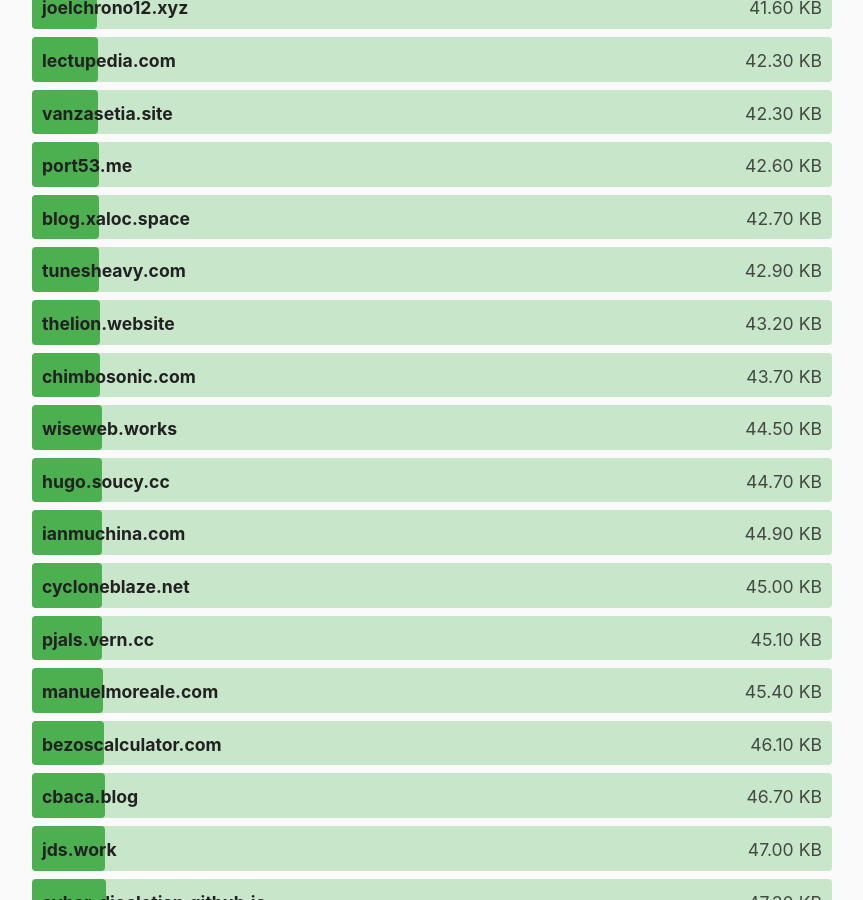
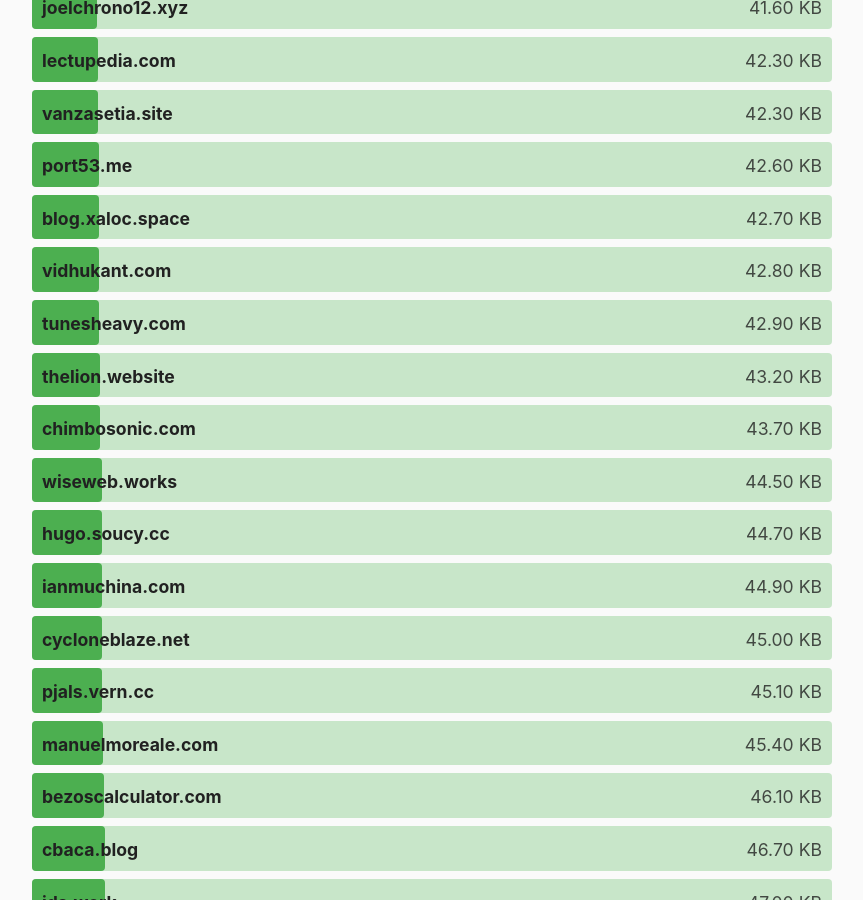
Before and after one commit to kevquirk/512kb.club, a Jekyll site: the page built from index.md, in a window 1280 px wide and 900 px high, scrolled down 13209 px. Shown: the whole window, without its empty margins (208-1071 px from the left). Built offline with Jekyll 4.4.1, drawn with Linux system fonts in a browser that asks for light colours; some of the changed text lies outside the part shown.

Commit message:
changed vidhukant.com size

```diff
--- a/_data/sites.yml
+++ b/_data/sites.yml
@@ -2939,8 +2939,8 @@
 
 - domain: vidhukant.com
   url: https://vidhukant.com/
-  size: 80.3
-  last_checked: 2023-05-10
+  size: 42.8
+  last_checked: 2023-06-28
 
 - domain: vili.dev
   url: https://vili.dev/
```
